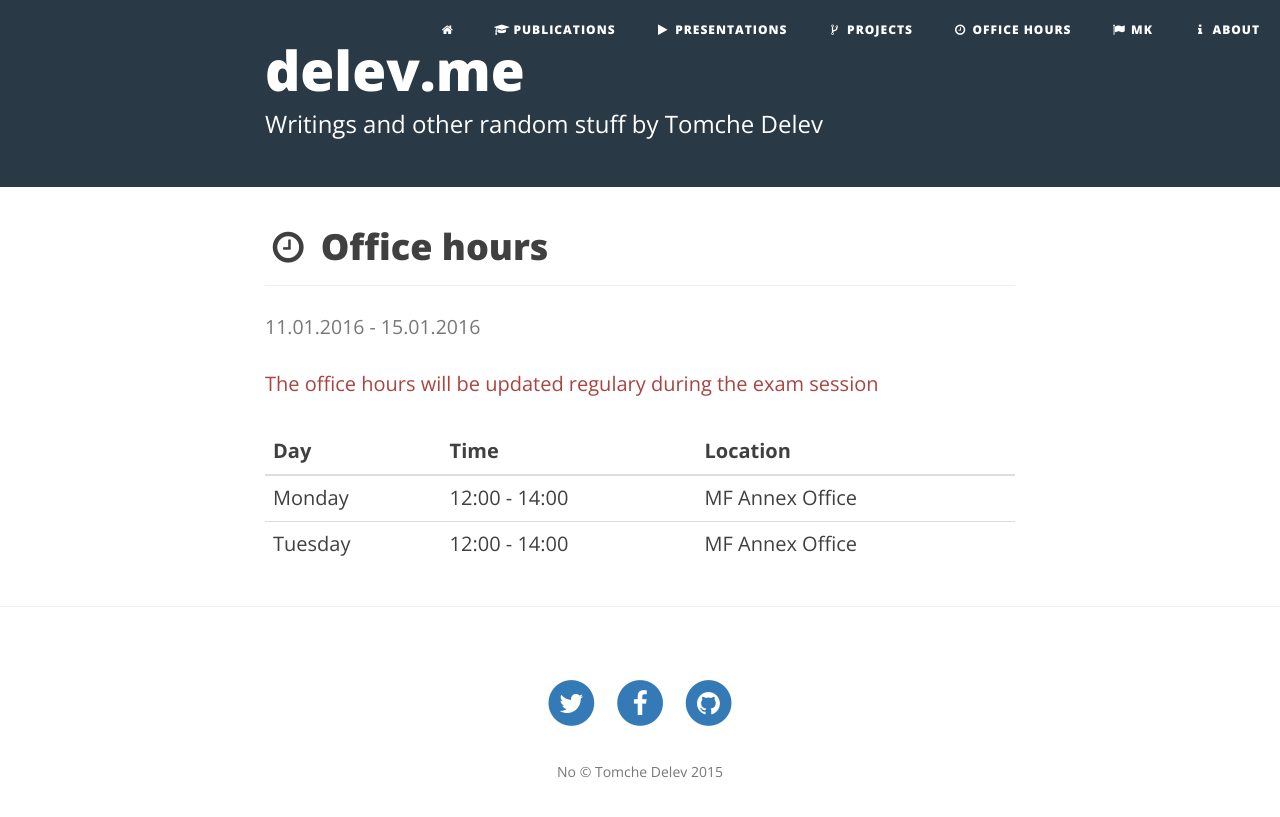
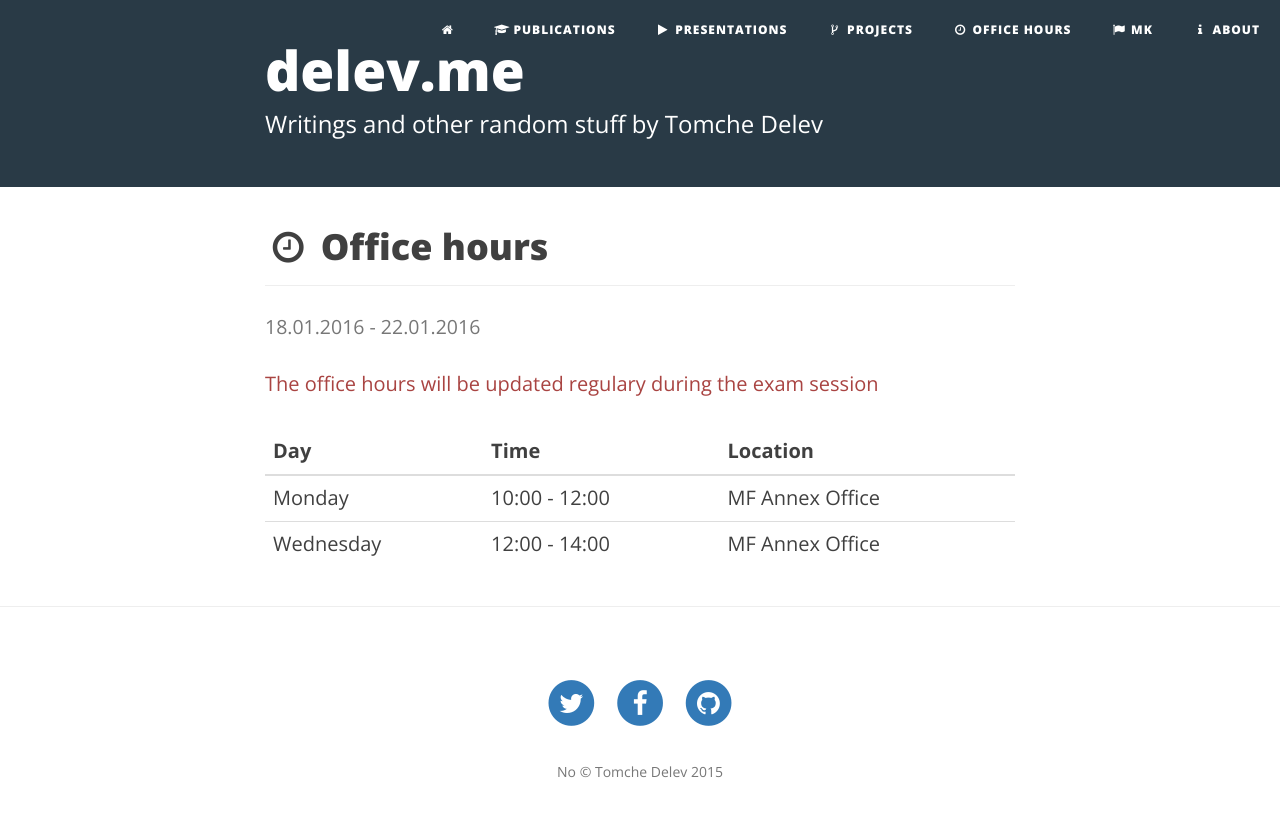
Before and after one commit to tdelev/tdelev.github.io, a Jekyll site: the page built from office.html, in a window 1280 px wide. Shown: the top 817 px of the page. Built offline with Jekyll 4.4.1, drawn with Linux system fonts in a browser that asks for light colours; nearby versions of some CDN libraries.

```diff
--- a/_data/active.yml
+++ b/_data/active.yml
@@ -1,4 +1,4 @@
-start_date: "11.01.2016"
-end_date: "15.01.2016"
+start_date: "18.01.2016"
+end_date: "22.01.2016"
 message_mk: "Консултациите ќе се ажурираат редовно секоја недела во текот на испитната сесија"
 message_en: "The office hours will be updated regulary during the exam session"
--- a/_data/times.yml
+++ b/_data/times.yml
@@ -1,8 +1,8 @@
 - day: Monday
+  start: "10:00"
+  end: "12:00"
+  location: MF Annex Office
+- day: Wednesday
   start: "12:00"
   end: "14:00"
   location: MF Annex Office
-- day: Tuesday
-  start: "12:00"
-  end: "14:00"
-  location: MF Annex Office
--- a/_data/times_mk.yml
+++ b/_data/times_mk.yml
@@ -1,9 +1,9 @@
 - day: Понеделник
+  start: "10:00"
+  end: "12:00"
+  location: Канцеларија во анексот на МФ/ФЕИТ
+
+- day: Среда
   start: "12:00"
   end: "14:00"
   location: Канцеларија во анексот на МФ/ФЕИТ
-
-- day: Вторник
-  start: "12:00"
-  end: "14:00"
-  location: Канцеларија во анексот на МФ/ФЕИТ
```
